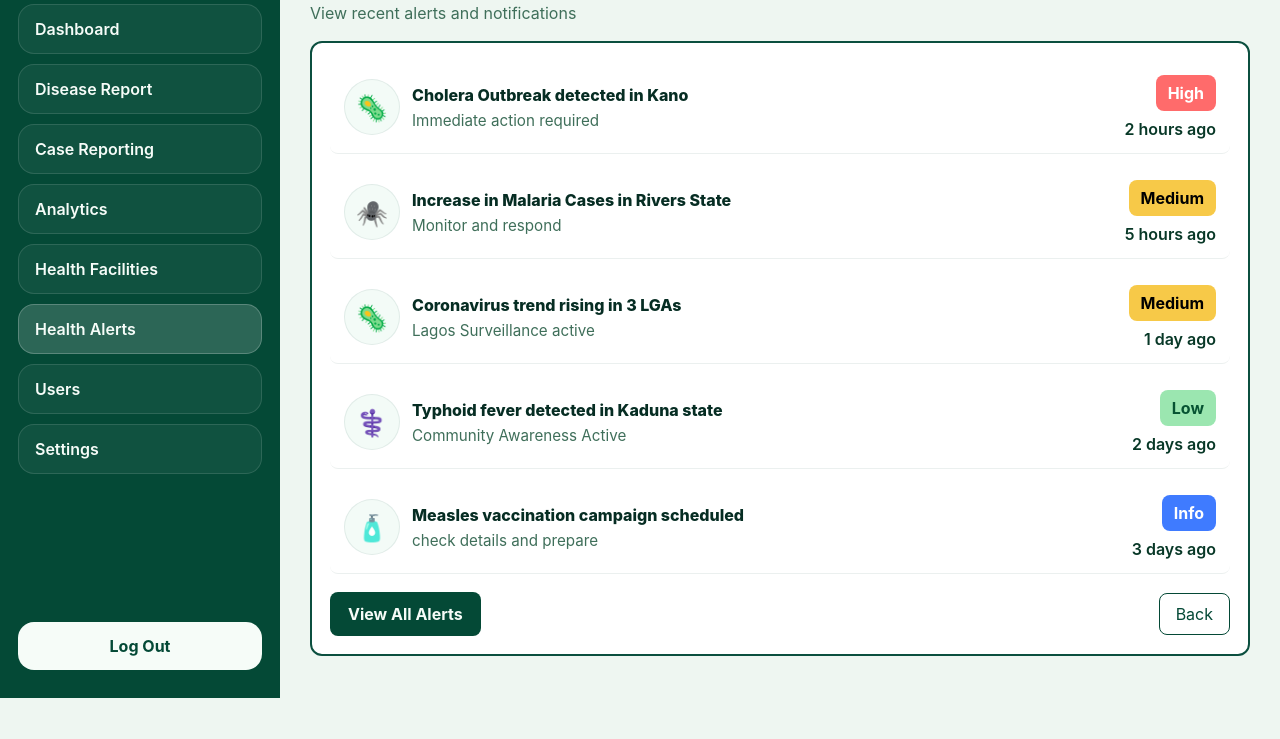
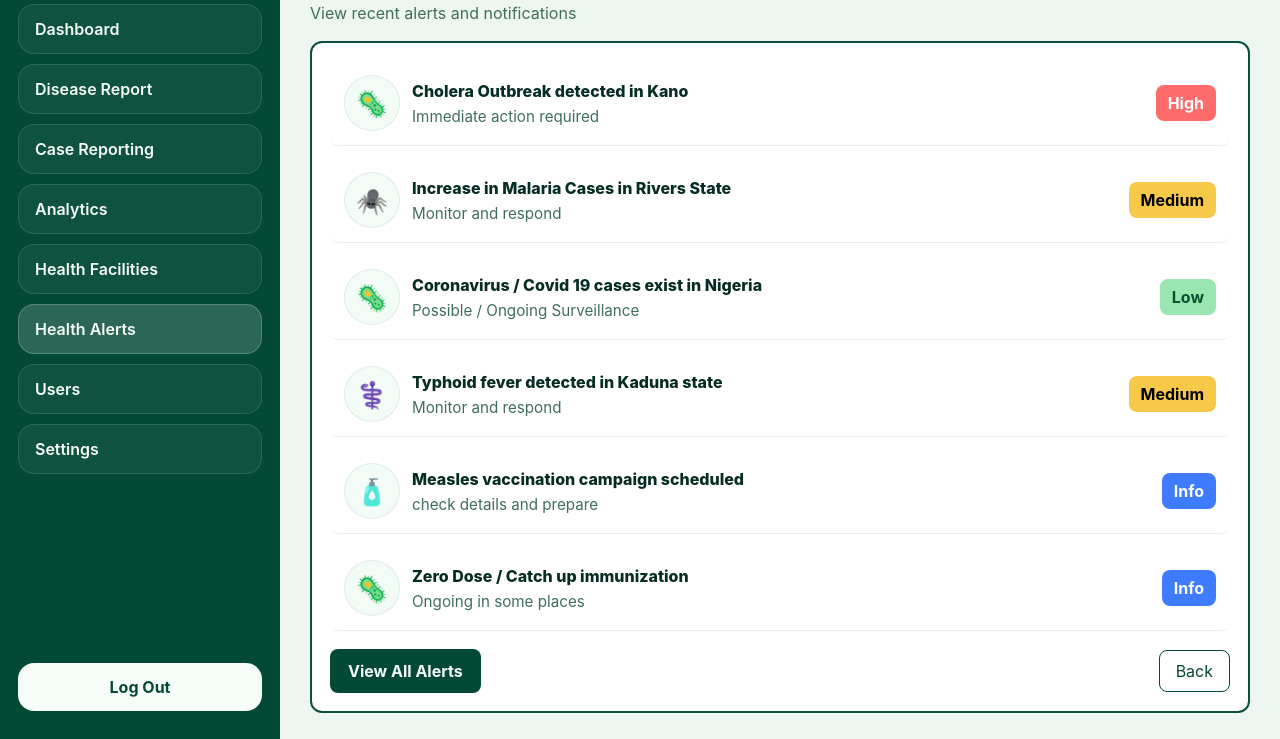
Before and after one commit to Ranny2020/Capstone-project-Disease-Surveillance-dashboard-, a website: page health-alerts.html in a window 1280 px wide. Shown: the part 102-841 px from the top of the page. Before the commit the page ends 800 px from the top, so only its background shows below. Drawn offline with Linux system fonts and the light colour scheme.

Commit message:
Add files via upload

```diff
--- a/health-alerts.html
+++ b/health-alerts.html
@@ -68,7 +68,6 @@
             </div>
             <div class="alert-right">
               <span class="badge high">High</span>
-              <div class="alert-time">2 hours ago</div>
             </div>
           </li>
 
@@ -82,7 +81,6 @@
             </div>
             <div class="alert-right">
               <span class="badge medium">Medium</span>
-              <div class="alert-time">5 hours ago</div>
             </div>
           </li>
 
@@ -90,13 +88,13 @@
             <div class="alert-left">
               <div class="alert-icon">🦠</div>
               <div class="alert-text">
-                <div class="alert-title">Coronavirus trend rising in 3 LGAs</div>
-                <div class="alert-sub">Lagos Surveillance active</div>
+                <div class="alert-title">Coronavirus / Covid 19 cases exist in Nigeria</div>
+                <div class="alert-sub">Possible / Ongoing Surveillance </div>
               </div>
             </div>
             <div class="alert-right">
-              <span class="badge medium">Medium</span>
-              <div class="alert-time">1 day ago</div>
+              <span class="badge low">Low</span>
+
             </div>
           </li>
 
@@ -105,12 +103,11 @@
               <div class="alert-icon">⚕️</div>
               <div class="alert-text">
                 <div class="alert-title">Typhoid fever detected in Kaduna state</div>
-                <div class="alert-sub">Community Awareness Active</div>
+                <div class="alert-sub">Monitor and respond</div>
               </div>
             </div>
             <div class="alert-right">
-              <span class="badge low">Low</span>
-              <div class="alert-time">2 days ago</div>
+              <span class="badge medium">Medium</span>
             </div>
           </li>
 
@@ -123,10 +120,21 @@
               </div>
             </div>
             <div class="alert-right">
-              <span class="badge info">Info</span>
-              <div class="alert-time">3 days ago</div>
+              <span class="badge info" data-info-url="https://www.who.int/health-topics/measles">Info</span>
             </div>
           </li>
+
+          <li class="alert-item">
+            <div class="alert-left">
+              <div class="alert-icon">🦠</div>
+              <div class="alert-text">
+                <div class="alert-title">Zero Dose / Catch up immunization</div>
+                <div class="alert-sub">Ongoing in some places</div>
+              </div>
+            </div>
+            <div class="alert-right">
+              <span class="badge info" data-info-url="https://www.ncdc.gov.ng/">Info</span>
+            </div>
         </ul>
 
         <div class="alerts-actions">
--- a/script.js
+++ b/script.js
@@ -309,3 +309,19 @@ function setupFacilitiesEdit() {
 document.addEventListener('DOMContentLoaded', () => {
   setupFacilitiesEdit();
 });
+
+// Open external info pages when an Info badge is clicked
+function setupInfoBadges() {
+  document.addEventListener('click', (e) => {
+    const badge = e.target.closest('.badge.info');
+    if (!badge) return;
+    const url = badge.getAttribute('data-info-url');
+    if (!url) return;
+    // open in a new tab
+    window.open(url, '_blank', 'noopener');
+  });
+}
+
+document.addEventListener('DOMContentLoaded', () => {
+  setupInfoBadges();
+});
```
